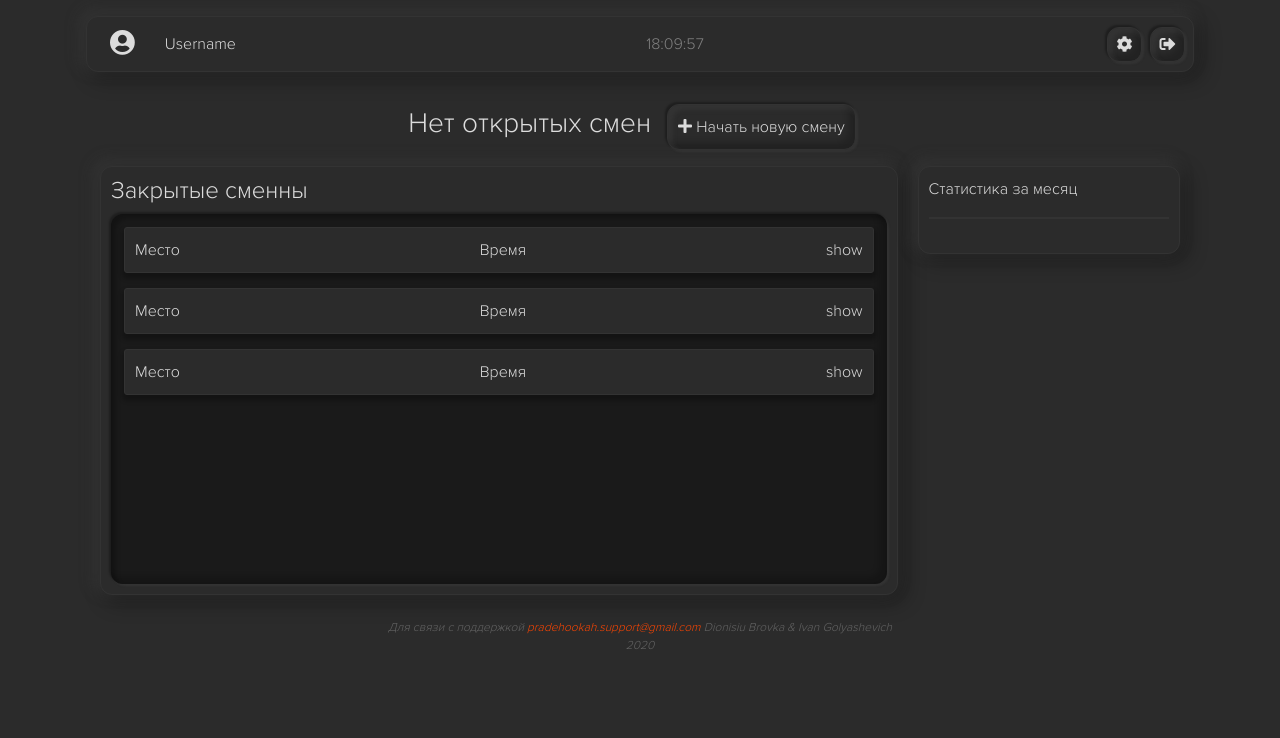
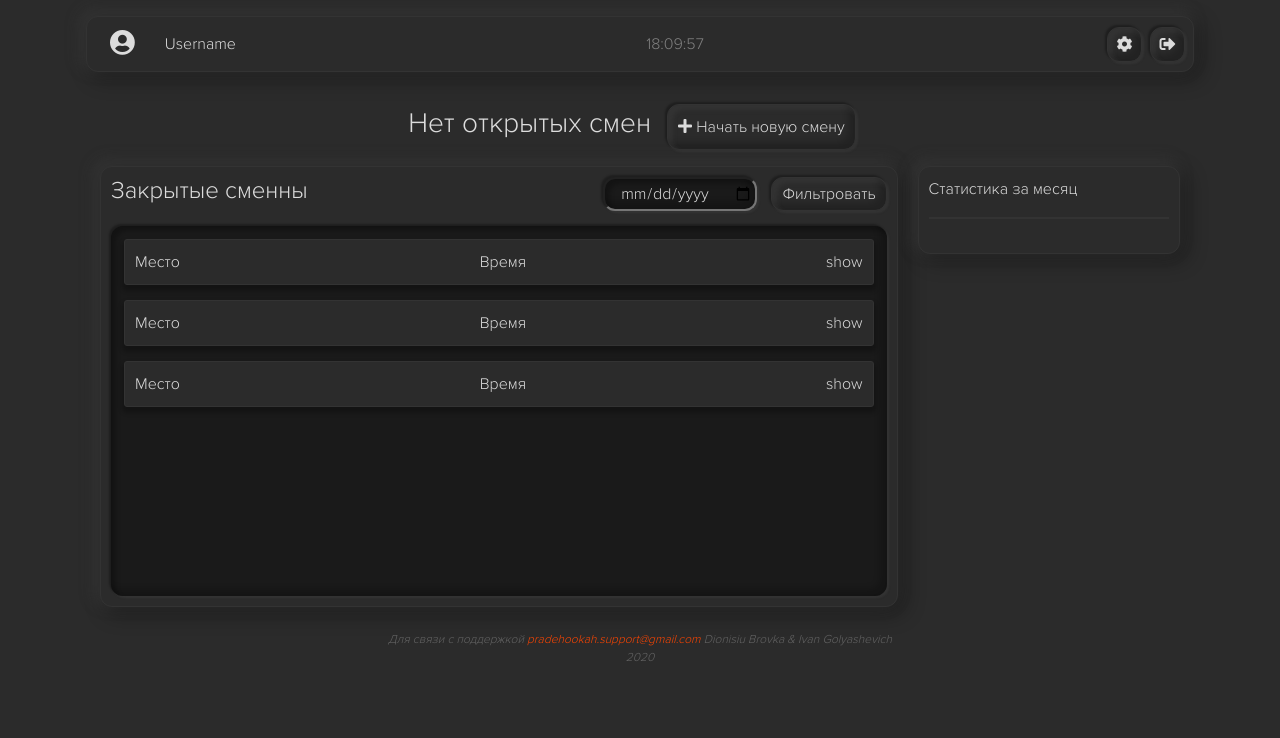
Before and after one commit to GIOme3c/HookahProjectNew, a Django app: page /staffapp/ in a window 1280 px wide. Shown: the top 738 px of the page. Run offline with Django 3.2, Linux system fonts and the light colour scheme; some libraries are stand-ins or nearby versions.

Commit message:
try to merge

```diff
--- a/webapp/authsys/templates/authsys/logout.html
+++ b/webapp/authsys/templates/authsys/logout.html
@@ -2,7 +2,7 @@
 
 {% block content %}
     <h1>Вы вышли из системы</h1>
-    <a href="{% url 'workerindex' %}">в приложение сотрудника</a><br>
-    <a href="{% url 'adminindex' %}">в приложение администратора</a><br>
-    <a href="{% url 'index' %}">на главную</a>
+    <a href="{% url 'staffapp' %}">в приложение сотрудника</a><br>
+    <a href="#">в приложение администратора</a><br>
+    <a href="#">на главную</a>
 {% endblock %}
--- a/webapp/authsys/views.py
+++ b/webapp/authsys/views.py
@@ -16,7 +16,7 @@ def pageLogin(request):
             if request.user.is_staff:
                 return redirect('adminiapp')
             else:
-                return redirect('workerapp')
+                return redirect('staffapp')
         else:
             messages.error(request, 'Неправильный введен логин или пароль.')
 
--- a/webapp/data/static/root/css/main.css
+++ b/webapp/data/static/root/css/main.css
@@ -207,37 +238,60 @@ hr{
     width: 100%;
 }
 
-#mobile-footer{
+/* =======================================(INDEX BLOCK)=========================================== */
+
+#index-block{
     display: flex;
     align-items: center;
-    flex-direction: row;
+    flex-direction: column;
     justify-content: center;
 
-    position: fixed;
-    left: 0;
-    bottom: 0;
-    width: 100%;
-    height: 80px;
+    font-family: Apex;
+    color: gainsboro;
+
+    width: 60%;
+    margin-left:20%;
+    margin-right: 20%;
+    margin-top: 20%;
 }
 
-.mobile-add-button{
-    color: black;
-    font-family: Apex;
-    text-align: center;
+p.logoone{
+    margin: 0px;
+    font-size: 86px;
+}
 
-    background-color: #ff7d32;
+#index-block-bttn{
+    padding: 10px;
+    margin: 10px;
+}
+/* ========================  FILTER  ================================== */
+.filter-box{
+    margin-bottom: 15px;
+    float: right;
+}
 
-    border-radius: 3px;
-    border: 1px solid rgb(51, 51, 51);
+.filter-box .downbox{
+    padding: 4px;
+    padding-left: 10px;
+    padding-right: 10px;
+    margin-left: 10px;
+}
+
+#filter-input{
+    color: gainsboro;
+    background-color: #1a1a1a;
+
+    border-radius: 12px;
     box-shadow:
-        0px 4px 20px 6px rgba(0, 0, 0, 0.25);
+        inset 4px 4px 4px 1px rgba(0, 0, 0, 0.25),
+        inset -6px -6px 6px 1px rgba(0, 0, 0, 0.2),
+        2px 2px 2px 0px rgba(75, 75, 75, 0.25),
+        -2px -2px 2px 0px rgba(0, 0, 0, 0.3);
 
+    padding: 2px;
+    padding-left: 15px;
+}
 
-    height: 60px;
-    width: 400px;
-    margin: 10px;
-    padding: 10px;
-}
 /* ========================  NO  DISPLAY  ================================== */
 
 #navbar-menu{
--- a/webapp/data/urls.py
+++ b/webapp/data/urls.py
@@ -2,5 +2,6 @@ from django.urls import path
 from . import views
 
 urlpatterns = [
-    path('', views.pageLogin, name="test"),
+    path('test/', views.test, name="test"),
+    path('', views.index, name="index"),
 ]
--- a/webapp/data/views.py
+++ b/webapp/data/views.py
@@ -1,5 +1,8 @@
 from django.shortcuts import render
 
 # Create your views here.
-def pageLogin(request):
+def test(request):
     return render(request, 'test_pages/test_page.html')
+
+def index(request):
+    return render(request, 'index/index.html')
--- /dev/null
+++ b/webapp/staffapp/templates/staffapp/elements/el_filter.html
@@ -0,0 +1,11 @@
+<div class="row">
+    <div class="col">
+        <h4>Закрытые сменны</h4>
+    </div>
+    <div class="col">
+        <div class="filter-box">
+            <input id="filter-input" type="date">
+            <button type="button" class="downbox">Фильтровать</button>
+        </div>
+    </div>
+</div>
--- a/webapp/staffapp/templates/staffapp/elements/el_navbar.html
+++ b/webapp/staffapp/templates/staffapp/elements/el_navbar.html
@@ -18,7 +18,7 @@
                     <a href="{% url 'staffapp-setting' %}"><i class="fas fa-cog"></i></a>
                 </div>
                 <div class="navbar-item downbox navbar-end-bttn" id="navbar-logout">
-                    <p><i class="fas fa-sign-out-alt"></i></p>
+                    <a href="{% url 'logout' %}"><i class="fas fa-sign-out-alt"></i></a>
                 </div>
                 <div class="navbar-item downbox navbar-end-bttn" id="navbar-menu">
                     <p><i class="fas fa-bars"></i></p>
--- /dev/null
+++ b/webapp/staffapp/templates/staffapp/pg_add_session.html
@@ -0,0 +1,5 @@
+{% extends 'root/root.html' %}
+
+{% block content %}
+
+{% endblock %}
--- a/webapp/staffapp/templates/staffapp/index.html
+++ b/webapp/staffapp/templates/staffapp/pg_index.html
@@ -22,7 +22,7 @@
             <div class="row">
                 <div class="col" id="workerapp-mainblock">
                     <div class="upbox" id="close-sessions">
-                        <h4>Закрытые сменны</h4>
+                        {% include 'staffapp/elements/el_filter.html'%}
                         <div class="superdownbox" id="close-sessions-array">
                             {% include 'staffapp/elements/el_closesession_min.html'%}
                             {% include 'staffapp/elements/el_closesession_min.html'%}
--- a/webapp/staffapp/urls.py
+++ b/webapp/staffapp/urls.py
@@ -2,6 +2,7 @@ from django.urls import path
 from . import views
 
 urlpatterns = [
-    path('', views.index, name="staffapp"),
-    path('settings/', views.settings, name="staffapp-setting"),
+    path('', views.pg_index, name="staffapp"),
+    path('settings/', views.pg_settings, name="staffapp-setting"),
+    path('session/add/', views.pg_session_add, name="session-add"),
 ]
--- a/webapp/staffapp/views.py
+++ b/webapp/staffapp/views.py
@@ -1,8 +1,11 @@
 from django.shortcuts import render
 
 # Create your views here.
-def index(request):
-    return render(request, 'staffapp/index.html')
+def pg_index(request):
+    return render(request, 'staffapp/pg_index.html')
 
-def settings(request):
-    return render(request, 'staffapp/settings.html')
+def pg_settings(request):
+    return render(request, 'staffapp/pg_settings.html')
+
+def pg_session_add(request):
+    return render(request, 'staffapp/pg_add_session.html')
```
Also changed, not shown: other parts of webapp/data/static/root/css/main.css (+48 -17 lines), webapp/data/templates/index/index.html (added, +21 -0 lines), webapp/staffapp/templates/staffapp/pg_settings.html (renamed from webapp/staffapp/templates/staffapp/settings.html).
